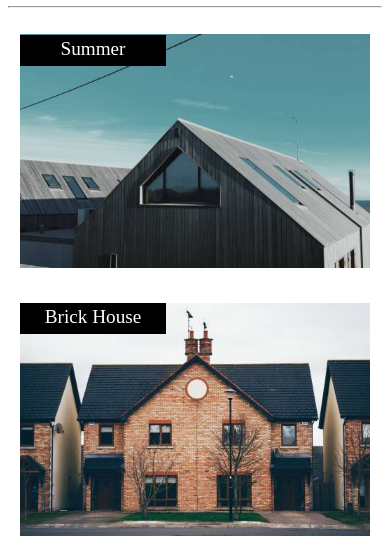
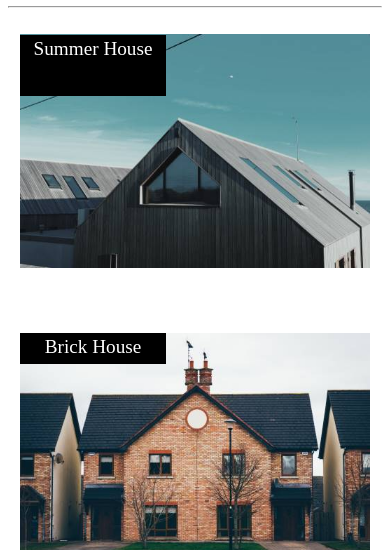
Before and after one commit to lavankumara2015/ResponsiveLKarchitecharpage, a plain HTML site: page index.html in a window 390 px wide. Shown: the part 550-1100 px from the top of the page. Drawn offline with Linux system fonts and the light colour scheme.

Commit message:
summer small changes

```diff
--- a/index.html
+++ b/index.html
@@ -39,7 +39,7 @@
     <div class="houses">
         <div class="summer">
             <img src="./img11.jpg" alt="" class="summerhouse">
-            <div class="summername">Summer</div>
+            <div class="summername">Summer House</div>
         </div>
 
         <div class="brick">
--- a/style.css
+++ b/style.css
@@ -120,7 +120,7 @@ a:hover{
 .summername{
     background-color: black;
     width: 140px;
-    height: 25px;
+    height: 55px;
     color: white;
     padding: 3px;
     text-align: center;
```
